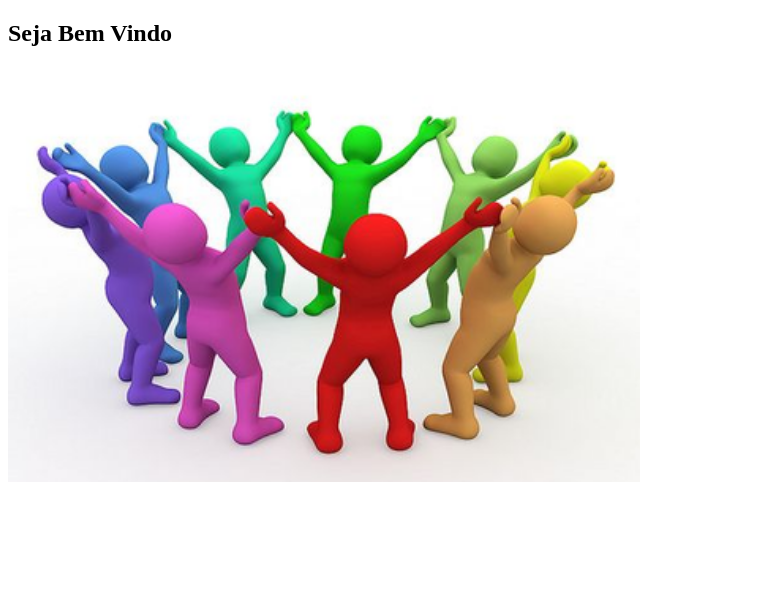
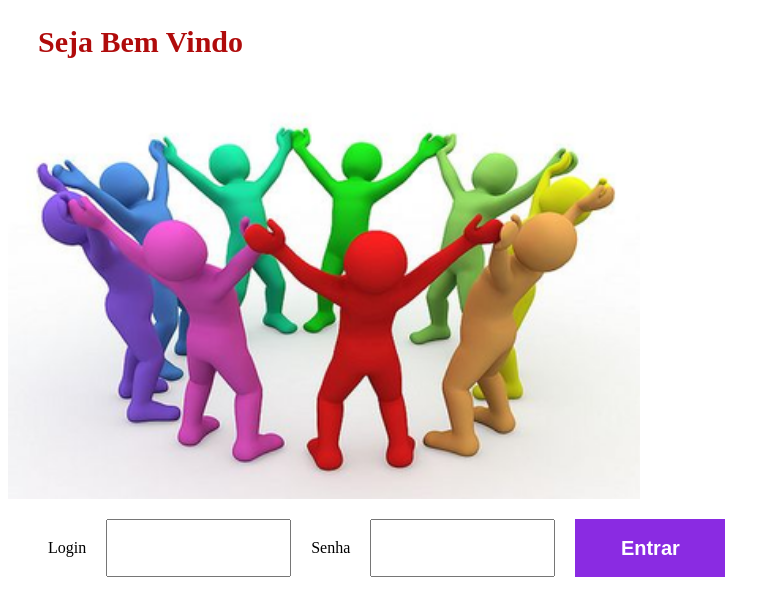
Before and after one commit to CarolinaSanches24/hello-world, a plain HTML site: page index.html in a window 1280 px wide. Shown: the whole page, without its empty margins (0-780 px from the left). Drawn offline with Linux system fonts and the light colour scheme; files that its build step writes are made by us from their sources.

Commit message:
Adicionei campos e um botão

```diff
--- a/index.html
+++ b/index.html
@@ -9,6 +9,12 @@
   <body>
     <h2>Seja Bem Vindo</h2>
     <img src="img/bonecos.png" width="50%" height="50%" />
-    <div id="menu"></div>
+    <div id="menu">
+      <label>Login</label>
+      <input type="text" name="login" autocomplete="off" />
+      <label>Senha</label>
+      <input type="text" name="senha" autocomplete="off" />
+      <input type="button" value="Entrar" id="btn_Entrar" />
+    </div>
   </body>
 </html>
--- /dev/null
+++ b/style.css
@@ -0,0 +1,28 @@
+img {
+  display: flex;
+}
+label {
+  padding: 20px;
+}
+h2 {
+  color: rgb(176, 11, 11);
+  font-family: "Aptos Narrow";
+  font-weight: bold;
+  margin-left: 30px;
+  font-size: 30px;
+}
+#menu {
+  color: black;
+  display: flex;
+  padding: 20px;
+}
+#btn_Entrar {
+  width: 150px;
+  height: 50 px;
+  margin-left: 20px;
+  color: white;
+  background-color: blueviolet;
+  font-weight: bold;
+  font-size: 20px;
+  border: none;
+}
```
Also changed, not shown: img/style.css (deleted).
